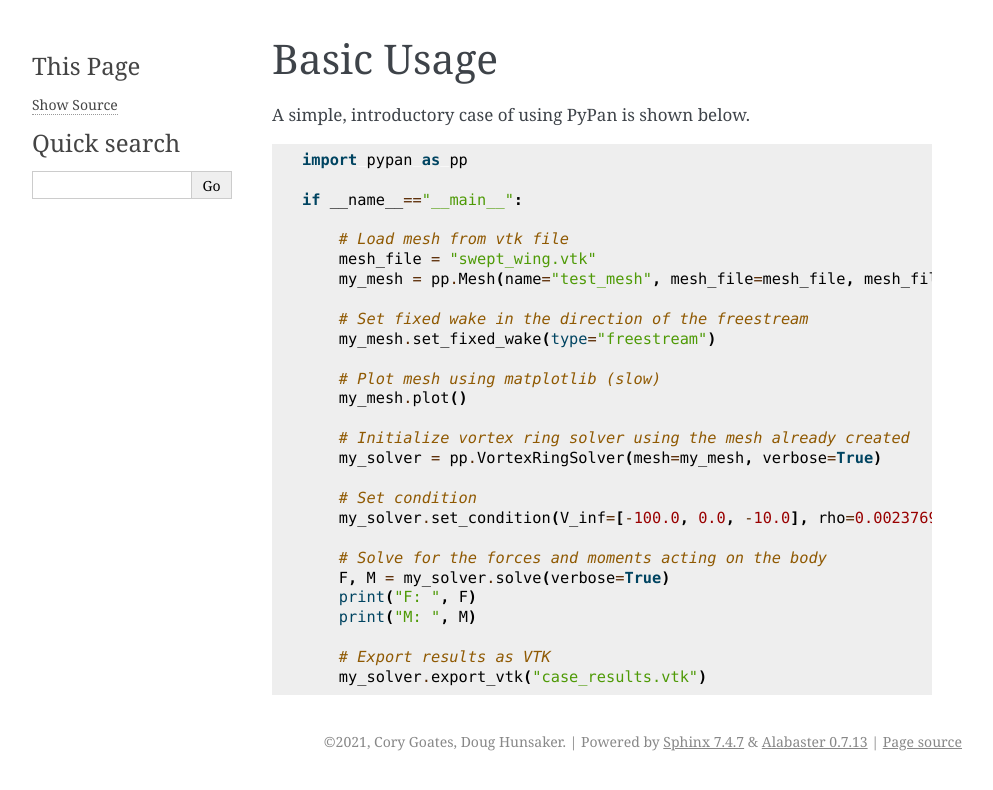
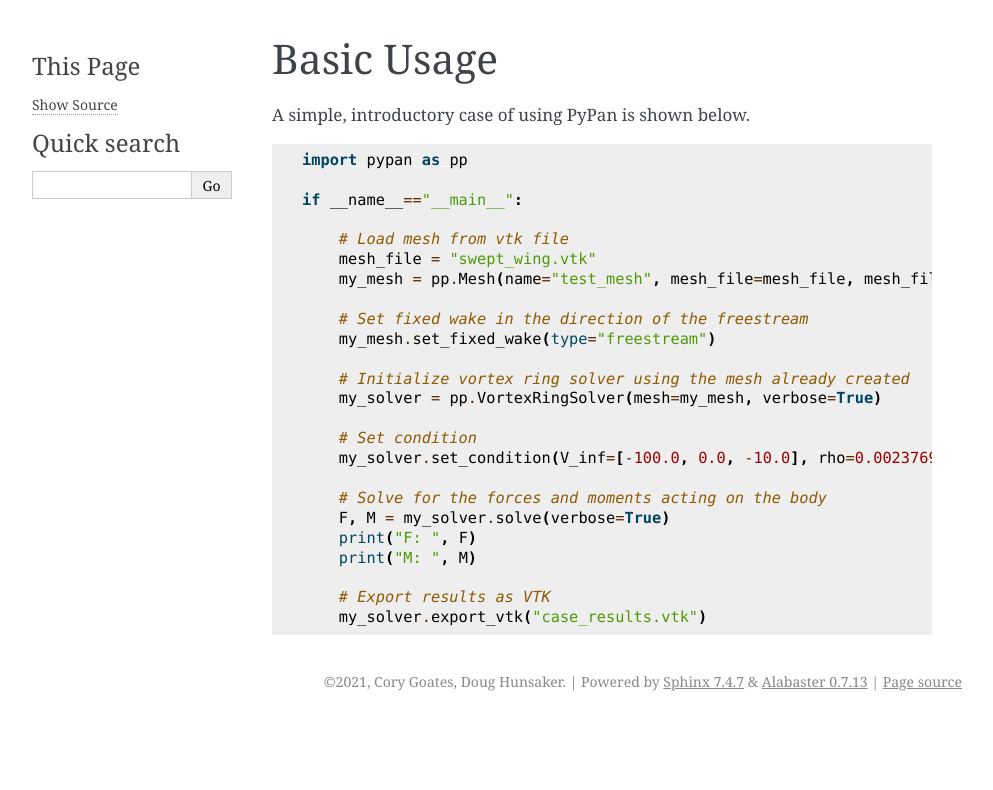
Before and after one commit to usuaero/PyPan, a Sphinx documentation site: the page built from docs/source/basic_usage.md, in a window 1280 px wide. Shown: the top 790 px of the page, without its empty margins (148-1141 px from the left). Built offline with Sphinx 7.4.7, drawn with Linux system fonts in a browser that asks for light colours.

```diff
--- a/docs/source/basic_usage.md
+++ b/docs/source/basic_usage.md
@@ -14,9 +14,6 @@
     # Set fixed wake in the direction of the freestream
     my_mesh.set_fixed_wake(type="freestream")
 
-    # Plot mesh using matplotlib (slow)
-    my_mesh.plot()
-
     # Initialize vortex ring solver using the mesh already created
     my_solver = pp.VortexRingSolver(mesh=my_mesh, verbose=True)
 
```
Also changed, not shown: 3 other files.
